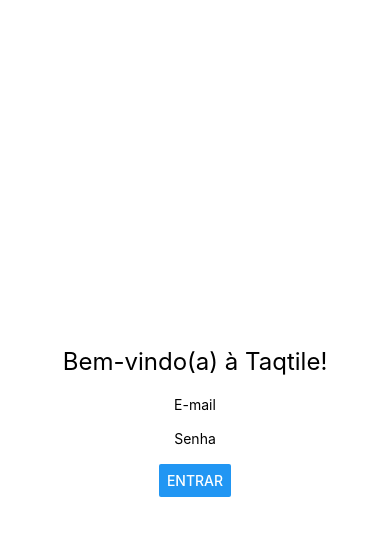
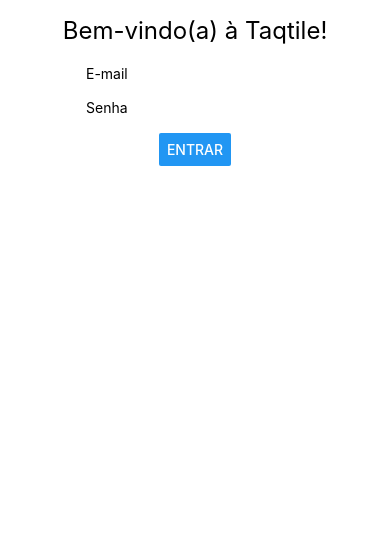
Before and after one commit to indigotech/onboard-gustavo-oliveira, a React Native app: screen /Login in a window 390 px wide. Shown: the top 536 px of the page. Built offline with nearby package versions, Linux system fonts and the light colour scheme.

Commit message:
PR resolve

```diff
--- a/App.tsx
+++ b/App.tsx
@@ -1,12 +1,12 @@
 import React from 'react';
-import HomeScreen from './src/pages/LoginPage';
+import {LoginPage} from './src/pages/login-page';
+import {View} from 'react-native';
 
 function App(): React.JSX.Element {
-
   return (
-    <>
-      <HomeScreen/>
-    </>
+    <View>
+      <LoginPage />
+    </View>
   );
 }
 
--- a/src/components/MainButton.tsx
+++ /dev/null
@@ -1,16 +0,0 @@
-import React from 'react';
-import { Button } from 'react-native';
-
-interface MainButtonProps {
-    title: string;
-  }
-
-const MainButton: React.FC <MainButtonProps> = ({title}) => {
-  return (
-    <>
-      <Button title={title}/>
-    </>
-  );
-};
-
-export default MainButton;
--- a/src/components/MainInput.tsx
+++ /dev/null
@@ -1,17 +0,0 @@
-import React from 'react';
-import { TextInput, Text} from 'react-native';
-
-interface MainInputProps {
-    title: string;
-  }
-
-const MainInput: React.FC <MainInputProps> = ({title}) => {
-  return (
-    <>
-      <Text>{title}</Text>
-      <TextInput/>
-    </>
-  );
-};
-
-export default MainInput;
--- /dev/null
+++ b/src/components/main-button.tsx
@@ -0,0 +1,14 @@
+import React from 'react';
+import {Button, View} from 'react-native';
+
+interface MainButtonProps {
+  title: string;
+}
+
+export const MainButton: React.FC<MainButtonProps> = ({title}) => {
+  return (
+    <View>
+      <Button title={title} />
+    </View>
+  );
+};
--- /dev/null
+++ b/src/components/main-input.tsx
@@ -0,0 +1,15 @@
+import React from 'react';
+import {TextInput, Text, View} from 'react-native';
+
+interface MainInputProps {
+  title: string;
+}
+
+export const MainInput: React.FC<MainInputProps> = ({title}) => {
+  return (
+    <View>
+      <Text>{title}</Text>
+      <TextInput />
+    </View>
+  );
+};
```
Also changed, not shown: src/pages/login-page.tsx (renamed from src/pages/LoginPage.tsx, +7 -9 lines).
